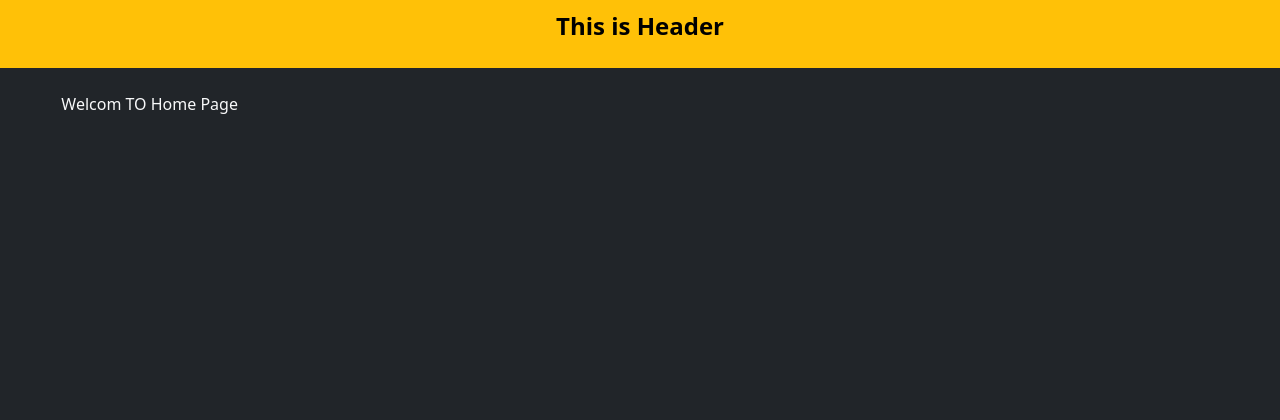
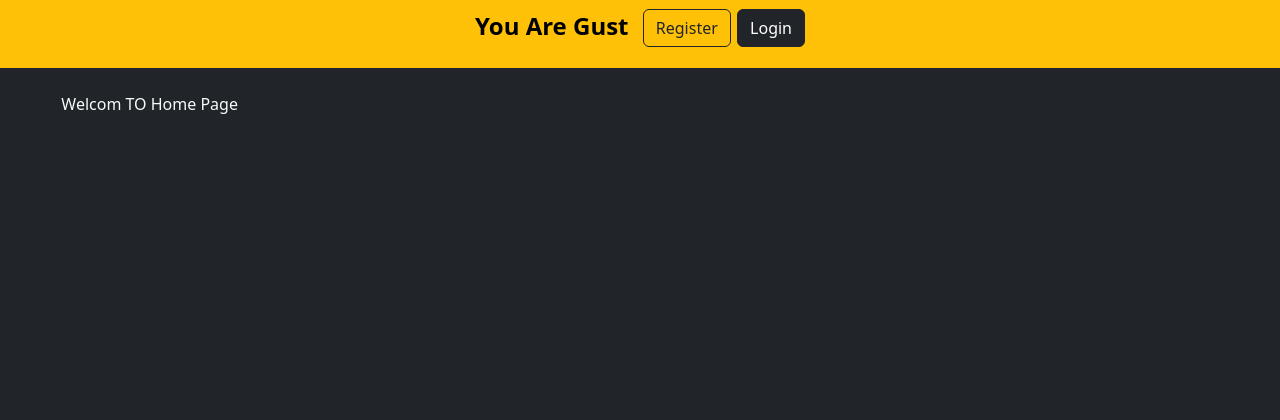
Before and after one commit to PooyaRezaee/BookManagment, a Django app: page / in a window 1280 px wide. Shown: the top 420 px of the page. Run offline with Django 4.2, Linux system fonts and the light colour scheme.

Commit message:
Added Login & Logout Url and Created Template Login

```diff
--- a/BookManagement/settings.py
+++ b/BookManagement/settings.py
@@ -58,7 +58,7 @@ ROOT_URLCONF = 'BookManagement.urls'
 TEMPLATES = [
     {
         'BACKEND': 'django.template.backends.django.DjangoTemplates',
-        'DIRS': [],
+        'DIRS': [BASE_DIR / "templates"],
         'APP_DIRS': True,
         'OPTIONS': {
             'context_processors': [
@@ -135,3 +135,6 @@ STATIC_URL = 'static/'
 DEFAULT_AUTO_FIELD = 'django.db.models.BigAutoField'
 
 AUTH_USER_MODEL = 'accounts.CustomUser'
+
+LOGIN_REDIRECT_URL = 'page:index'
+LOGOUT_REDIRECT_URL = 'page:index'
--- a/templates/base.html
+++ b/templates/base.html
@@ -14,8 +14,26 @@
 </head>
 <body class="bg-dark text-light">
     <header>
-        <nav class="bg-warning text-black mb-3 p-2 fs-4 fw-bold">
-            <p class="text-center">This is Header</p>
+        <nav class="bg-warning text-black mb-3 p-2 fs-4 fw-bold text-center">
+            <ul class="list-inline col-10 m-auto">
+            {% if user.is_authenticated %}
+                <li class="list-inline-item">
+                    <p class="text-center">Hi {{ user.username }}</p>
+                </li>
+                <li class="list-inline-item">
+                    <a href="{% url 'logout' %}" class="btn btn-danger">Logout</a>
+                </li>
+
+                {% else %}
+                <li class="list-inline-item">
+                    <p class="text-center">You Are Gust</p>
+                </li>
+                <li class="list-inline-item">
+                    <a href="" class="btn btn-outline-dark">Register</a>
+                    <a href="{% url 'login' %}" class="btn btn-dark">Login</a>
+                </li>
+                {% endif %}
+            </ul>
         </nav>
     </header>
 
```
Also changed, not shown: apps/accounts/templates/registration/login.html (added, +14 -0 lines).
